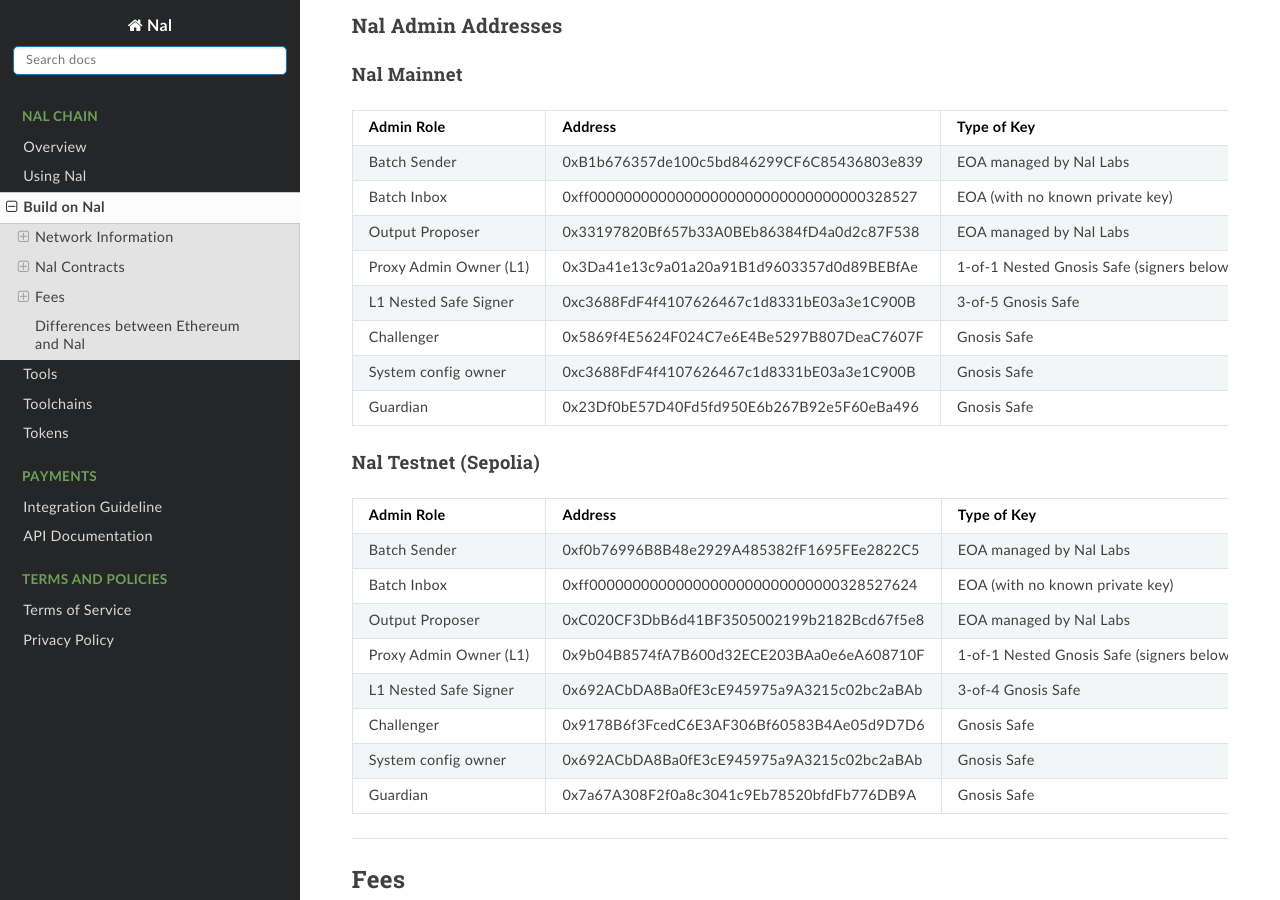
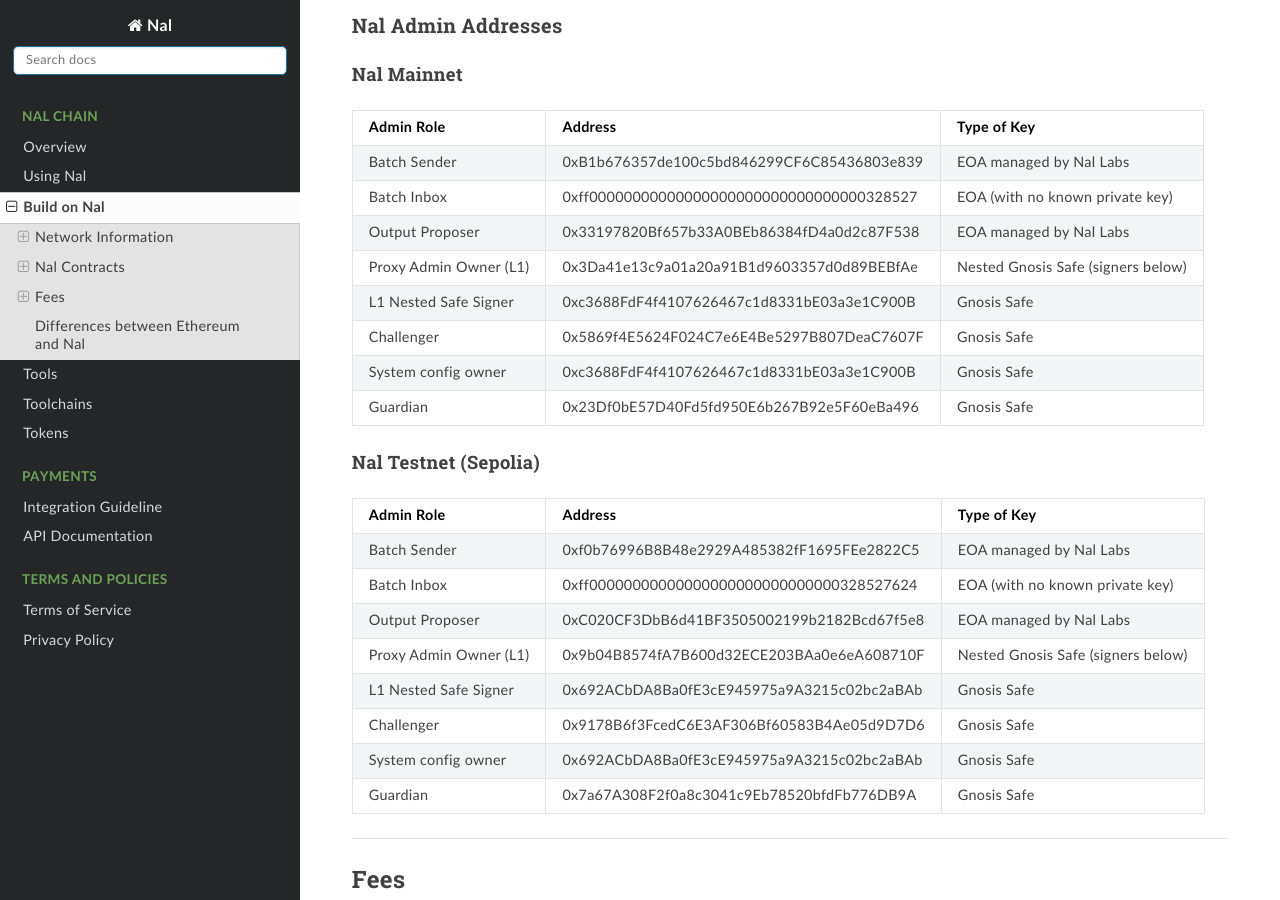
Before and after one commit to nal-labs/docs, a Sphinx documentation site: the page built from source/chain/BuildOnNal.md, in a window 1280 px wide and 900 px high, scrolled down 3605 px. Built offline with Sphinx 7.4.7 and the Read the Docs theme 2.0.0, drawn with Linux system fonts in a browser that asks for light colours.

```diff
--- a/source/chain/BuildOnNal.md
+++ b/source/chain/BuildOnNal.md
@@ -123,8 +123,8 @@
 | Batch Sender | 0xB1b676357de100c5bd846299CF6C85436803e839 | EOA managed by Nal Labs |
 | Batch Inbox | 0xff00000000000000000000000000000000328527 | EOA (with no known private key) |
 | Output Proposer | 0x33197820Bf657b33A0BEb86384fD4a0d2c87F538 | EOA managed by Nal Labs |
-| Proxy Admin Owner (L1) | 0x3Da41e13c9a01a20a91B1d9603357d0d89BEBfAe | 1-of-1 Nested Gnosis Safe (signers below) |
-| L1 Nested Safe Signer | 0xc3688FdF4f4107626467c1d8331bE03a3e1C900B | 3-of-5 Gnosis Safe |
+| Proxy Admin Owner (L1) | 0x3Da41e13c9a01a20a91B1d9603357d0d89BEBfAe | Nested Gnosis Safe (signers below) |
+| L1 Nested Safe Signer | 0xc3688FdF4f4107626467c1d8331bE03a3e1C900B | Gnosis Safe |
 | Challenger | 0x5869f4E5624F024C7e6E4Be5297B807DeaC7607F | Gnosis Safe |
 | System config owner | 0xc3688FdF4f4107626467c1d8331bE03a3e1C900B | Gnosis Safe |
 | Guardian | 0x23Df0bE57D40Fd5fd950E6b267B92e5F60eBa496 | Gnosis Safe |
@@ -136,8 +136,8 @@
 | Batch Sender | 0xf0b76996B8B48e2929A485382fF1695FEe2822C5 | EOA managed by Nal Labs |
 | Batch Inbox | 0xff00000000000000000000000000000328527624 | EOA (with no known private key) |
 | Output Proposer | 0xC020CF3DbB6d41BF3505002199b2182Bcd67f5e8 | EOA managed by Nal Labs |
-| Proxy Admin Owner (L1) | 0x9b04B8574fA7B600d32ECE203BAa0e6eA608710F | 1-of-1 Nested Gnosis Safe (signers below) |
-| L1 Nested Safe Signer | 0x692ACbDA8Ba0fE3cE945975a9A3215c02bc2aBAb | 3-of-4 Gnosis Safe |
+| Proxy Admin Owner (L1) | 0x9b04B8574fA7B600d32ECE203BAa0e6eA608710F | Nested Gnosis Safe (signers below) |
+| L1 Nested Safe Signer | 0x692ACbDA8Ba0fE3cE945975a9A3215c02bc2aBAb | Gnosis Safe |
 | Challenger | 0x9178B6f3FcedC6E3AF306Bf60583B4Ae05d9D7D6 | Gnosis Safe |
 | System config owner | 0x692ACbDA8Ba0fE3cE945975a9A3215c02bc2aBAb | Gnosis Safe |
 | Guardian | 0x7a67A308F2f0a8c3041c9Eb78520bfdFb776DB9A | Gnosis Safe |
```
Also changed, not shown: source/chain/Tools.md (+1 -6 lines).
